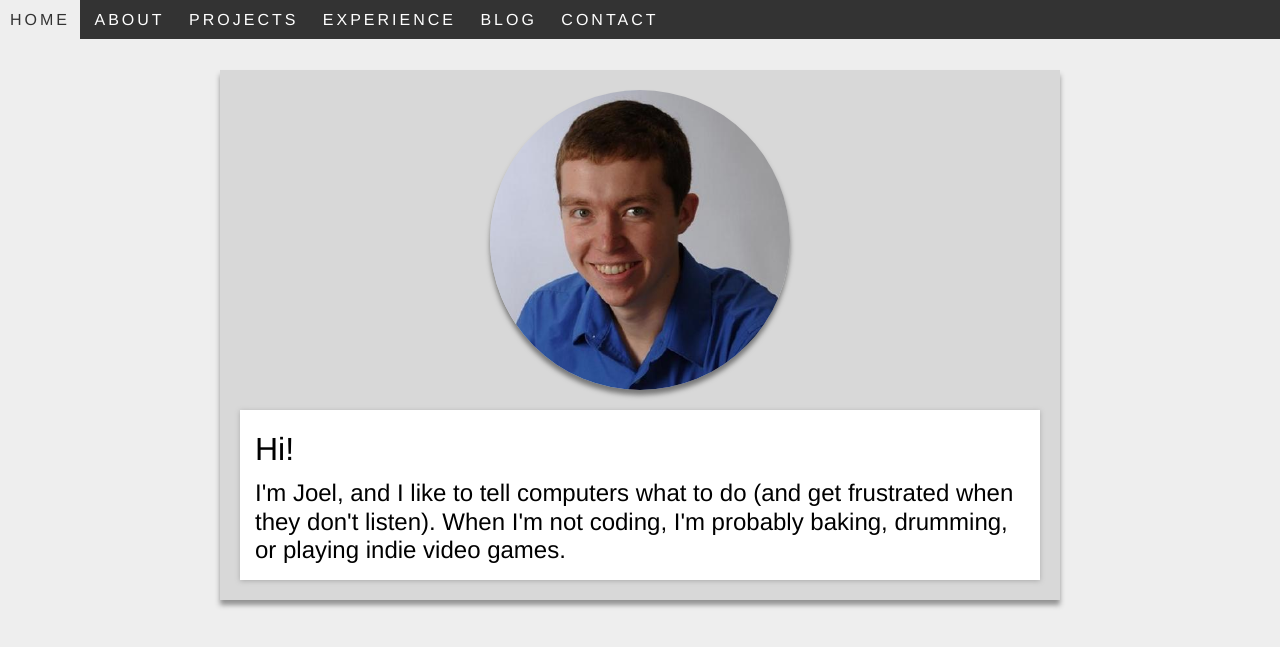
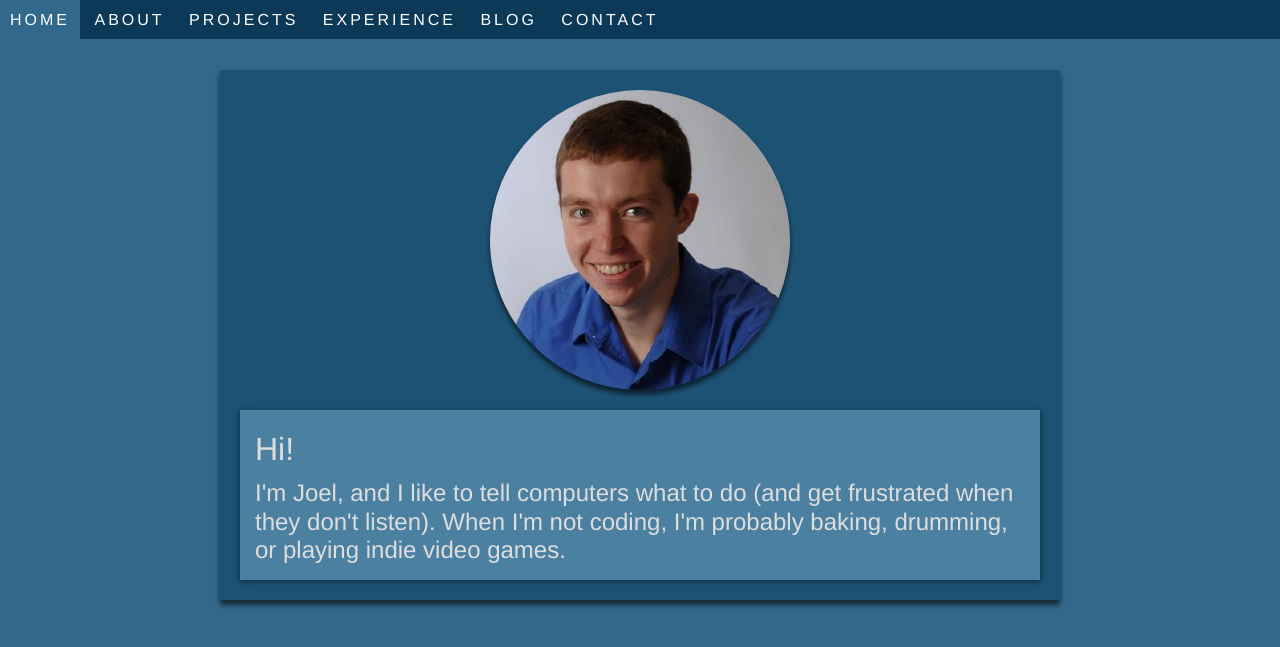
Before and after one commit to jroggeman/jroggeman.github.io, a Jekyll site: the page built from index.html, in a window 1280 px wide. Shown: the top 647 px of the page. Built offline with Jekyll 4.4.1, drawn with Linux system fonts in a browser that asks for light colours.

Commit message:
Setup color scheme

```diff
--- a/_sass/navbar.scss
+++ b/_sass/navbar.scss
@@ -1,12 +1,10 @@
-$foreground-color: #333;
-
 // Offset body
 body {
     margin-top: 39px;
 }
 
 nav {
-    background-color: $foreground-color;
+    background-color: $navbar-color;
     color: white;
 
     // Item display
@@ -33,7 +31,7 @@ nav {
 
                 &:hover {
                     background-color: $background-color;
-                    color: $foreground-color;
+                    //color: $navbar-color;
                 }
             }
         }
--- a/css/main.scss
+++ b/css/main.scss
@@ -2,7 +2,12 @@
 # Required by front matter
 ---
 
-$background-color: #EEE;
+$background-color: #32688B;
+$navbar-color: #0C3957;
+$container-color: #1D5274;
+$card-color: #4C80A1;
+$shadow-color: rgba(0, 0, 0, 0.6);
+$text-color: #DDD;
 
 @import 'reset';
 @import 'breakpoints';
@@ -17,6 +22,7 @@ body {
     font-weight: bold;
     display: block;
     font-family: 'Lora', serif;
+    color: $text-color;
 }
 
 h1 {
@@ -36,7 +42,7 @@ h2 {
         font-family: Helvetica;
         font-weight: normal;
         font-size: 0.8em;
-        color: #888;
+        //color: #888;
         margin-left: 8px;
         line-height: 1.2em;
     }
@@ -54,34 +60,33 @@ h2 {
     padding-right: 20px;
     padding-bottom: 20px;
 
-    background-color: #D8D8D8;
-    box-shadow: 0px 5px 5px #929292;
+    background-color: $container-color;
+    box-shadow: 0px 5px 5px $shadow-color;
 }
 
 .card-list {
     li {
-        // Visual
         list-style-type: none;
-        // Spacing
         margin-bottom: 10px;
     }
 }
 
 .card {
     padding: 15px;
-    color: black;
+    color: $text-color;
     text-decoration: none;
     display: block;
     height: 100%;
+    font-size: 1.2em;
 
-    background-color: white;
+    background-color: $card-color;
 
     // Material
-    box-shadow: 0px 1px 5px #AAA;
+    box-shadow: 0px 1px 5px $shadow-color;
     transition: box-shadow 0.2s;
 
     &:hover {
-        box-shadow: 0px 5px 5px #AAA;
+        box-shadow: 0px 5px 5px $shadow-color;
     }
 }
 
@@ -110,5 +115,5 @@ img {
     margin-top: 10px;
     margin-bottom: 20px;
     border-radius: 50%;
-    box-shadow: 0px 5px 5px #777;
+    box-shadow: 0px 5px 5px $shadow-color;
 }
```
